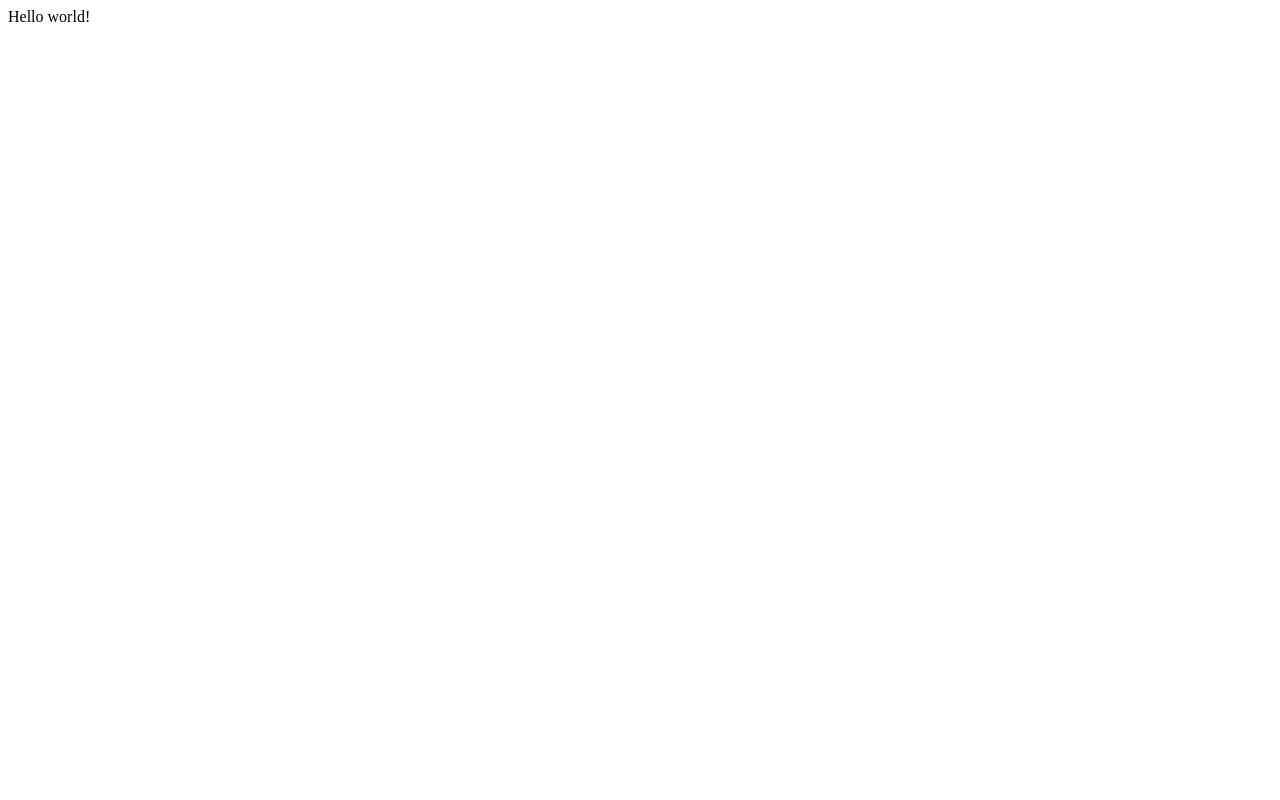
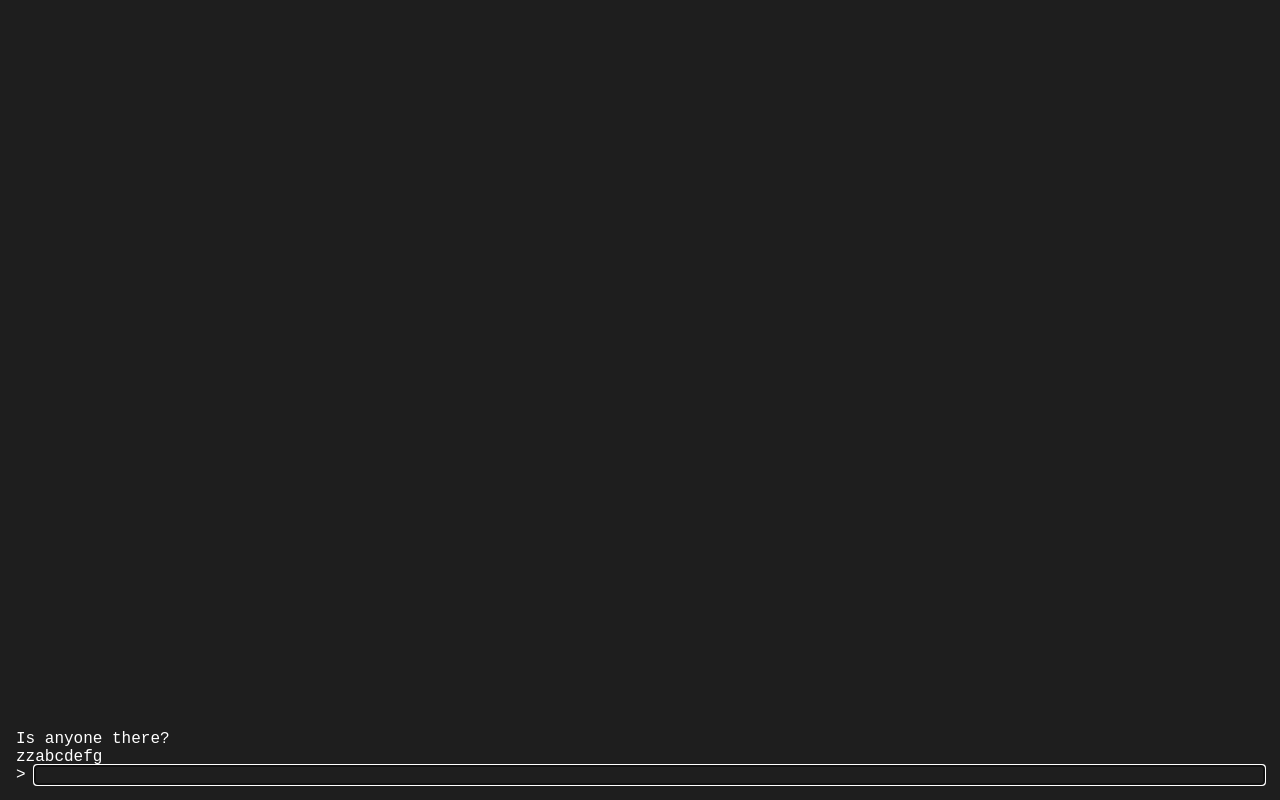
Before and after one commit to tmporter/you-are-special, a Gatsby site: page / in a window 1280 px wide. Built offline with nearby package versions, Linux system fonts and the light colour scheme; Gatsby itself is replaced by a stand-in of ours.

Commit message:
Add basic terminal

```diff
--- a/gatsby-config.js
+++ b/gatsby-config.js
@@ -8,4 +8,4 @@ module.exports = {
   /* Your site config here */
   plugins: [],
   pathPrefix: "/you-are-special",
-}
+};
--- a/package.json
+++ b/package.json
@@ -17,7 +17,8 @@
   "dependencies": {
     "gatsby": "^3.14.2",
     "react": "^17.0.2",
-    "react-dom": "^17.0.2"
+    "react-dom": "^17.0.2",
+    "styled-components": "^5.3.1"
   },
   "devDependencies": {
     "gh-pages": "^3.2.3",
--- /dev/null
+++ b/src/components/PromptInput.js
@@ -0,0 +1,51 @@
+import React, { useEffect, useRef } from "react";
+import styled from "styled-components";
+
+const StyledForm = styled.form`
+  width: 100%;
+  padding: 0 1rem 1rem 1rem;
+  display: flex;
+`;
+
+const StyledInput = styled.input`
+  width: 100%;
+
+  background: none;
+  border: 0;
+  padding: 0;
+  margin-left: 0.6rem;
+
+  color: inherit;
+  font-family: inherit;
+  font-size: inherit;
+`;
+
+const PromptInput = ({ value, onChange, onEnterPress }) => {
+  const ref = useRef();
+
+  const refocus = () => {
+    console.log("refocus");
+    ref.current.focus();
+  };
+
+  useEffect(() => refocus(), []);
+
+  const handleEnterPress = (e) => {
+    e.preventDefault();
+    onEnterPress(value);
+  };
+
+  return (
+    <StyledForm onSubmit={handleEnterPress}>
+      <span>{`>`}</span>
+      <StyledInput
+        ref={ref}
+        value={value}
+        onChange={onChange}
+        onBlur={refocus}
+      />
+    </StyledForm>
+  );
+};
+
+export default PromptInput;
--- /dev/null
+++ b/src/components/Terminal.js
@@ -0,0 +1,80 @@
+import React, { useState } from "react";
+import styled from "styled-components";
+import PromptInput from "./PromptInput";
+
+const Wrapper = styled.div`
+  z-index: 0;
+  width: 0;
+  height: 0;
+  position: relative;
+`;
+
+const Background = styled.div`
+  z-index: -1;
+  width: 100vw;
+  height: 100vh;
+  background: rgb(30, 30, 30); // darkest
+  position: absolute;
+  top: 0;
+  left: 0;
+`;
+
+const Content = styled.div`
+  z-index: 0;
+  width: 100vw;
+  height: 100vh;
+
+  top: 0;
+  left: 0;
+  position: absolute;
+
+  display: flex;
+  flex-direction: column;
+`;
+
+const MessageList = styled.div`
+  z-index: 10;
+  padding: 0 1rem 0 1rem;
+  overflow-y: auto;
+  flex: 1;
+
+  display: flex;
+  flex-direction: column;
+  justify-content: flex-end;
+`;
+
+const Message = styled.div.attrs({ className: "message" })`
+  /* width: 100%; */
+`;
+
+const Terminal = () => {
+  const [userInput, setUserInput] = useState("");
+  const [history, setHistory] = useState(["Is anyone there?", "zzabcdefg"]);
+
+  const newMessage = (message) => {
+    setHistory([...history, message]);
+  };
+
+  return (
+    <Wrapper id="yas-wrapper">
+      <Background id="yas-background" />
+      <Content>
+        <MessageList id="yas-message-list">
+          {history.map((h, i) => (
+            <Message key={i}>{h}</Message>
+          ))}
+        </MessageList>
+        <PromptInput
+          value={userInput}
+          onChange={(e) => setUserInput(e.target.value)}
+          onEnterPress={(message) => {
+            newMessage(message);
+            setUserInput("");
+          }}
+        />
+      </Content>
+    </Wrapper>
+  );
+};
+
+export default Terminal;
--- /dev/null
+++ b/src/pages/index.css
@@ -0,0 +1,13 @@
+* {
+  box-sizing: border-box;
+}
+
+html,
+body {
+  margin: 0;
+}
+
+body {
+  font-family: "Courier New", Courier, monospace;
+  color: white;
+}
--- a/src/pages/index.js
+++ b/src/pages/index.js
@@ -1,5 +1,7 @@
-import React from "react"
+import React from "react";
+import Terminal from "../components/Terminal";
+import "./index.css";
 
 export default function Home() {
-  return <div>Hello world!</div>
+  return <Terminal />;
 }
```
Also changed, not shown: README.md, docs/color-palette.png (added), 2 other files.
